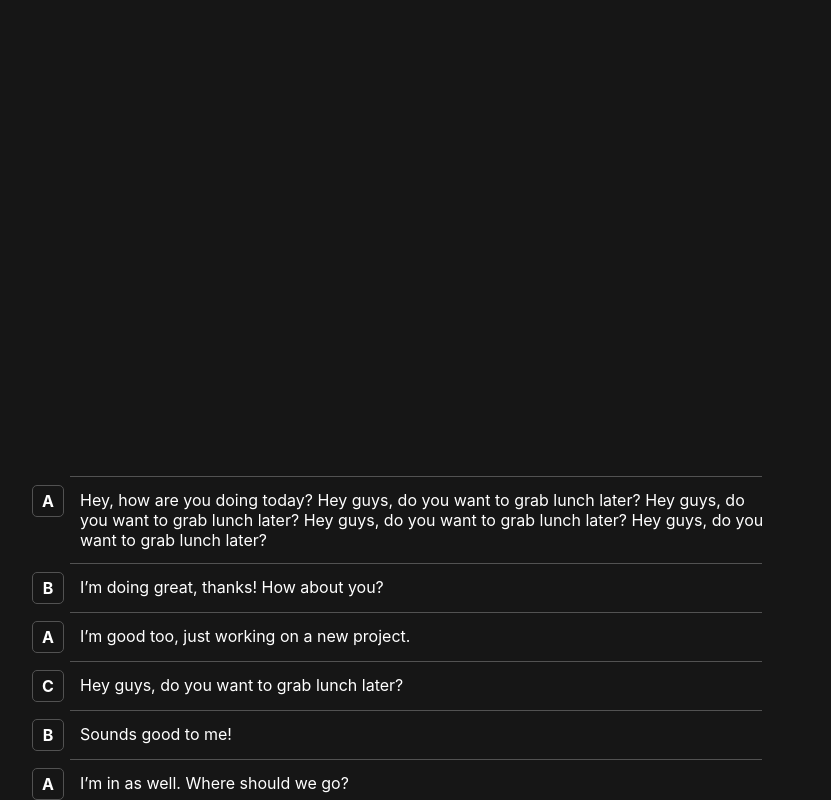
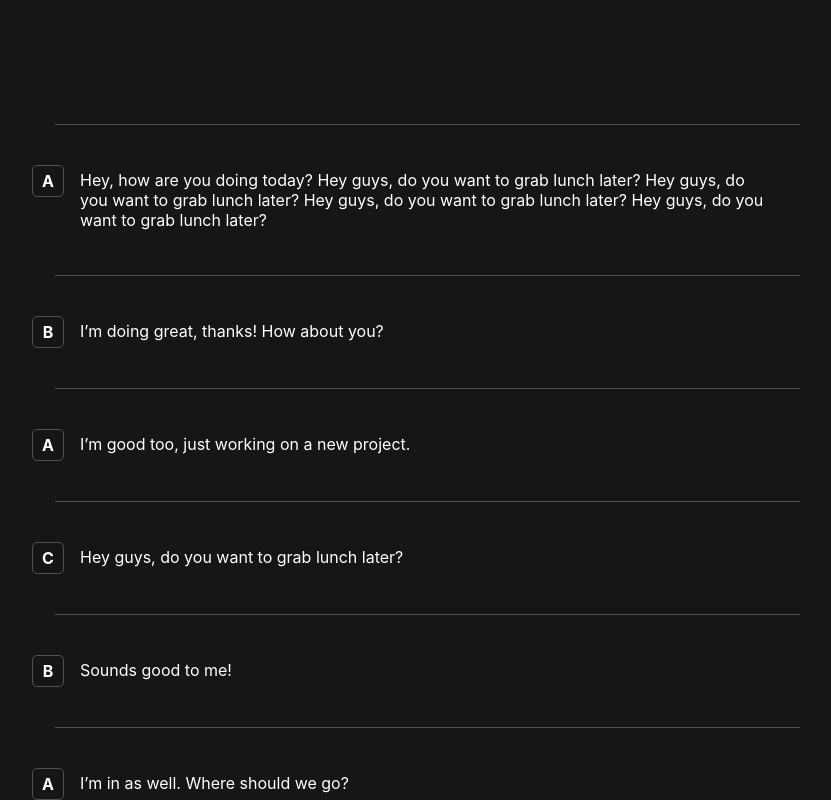
Before and after one commit to doga-ozcelik/chat-application, a React (Create React App) app: page / in a window 1280 px wide. Shown: the whole page, without its empty margins (224-1055 px from the left). Built offline with nearby package versions, Linux system fonts and the light colour scheme.

Commit message:
style(ChatBox.css): Change divider alignment

```diff
--- a/src/components/ChatBox/ChatBox.css
+++ b/src/components/ChatBox/ChatBox.css
@@ -13,12 +13,14 @@
 .Divider {
   border: none;
   border-top: 1px solid #525252;
-  width: 90%;
+  width: 97%;
+  margin: 2.5rem 0 2.5rem auto;
 }
 
 .Content {
   display: flex;
   gap: 1rem;
+  width: 100%;
 }
 
 .Sender {
```
